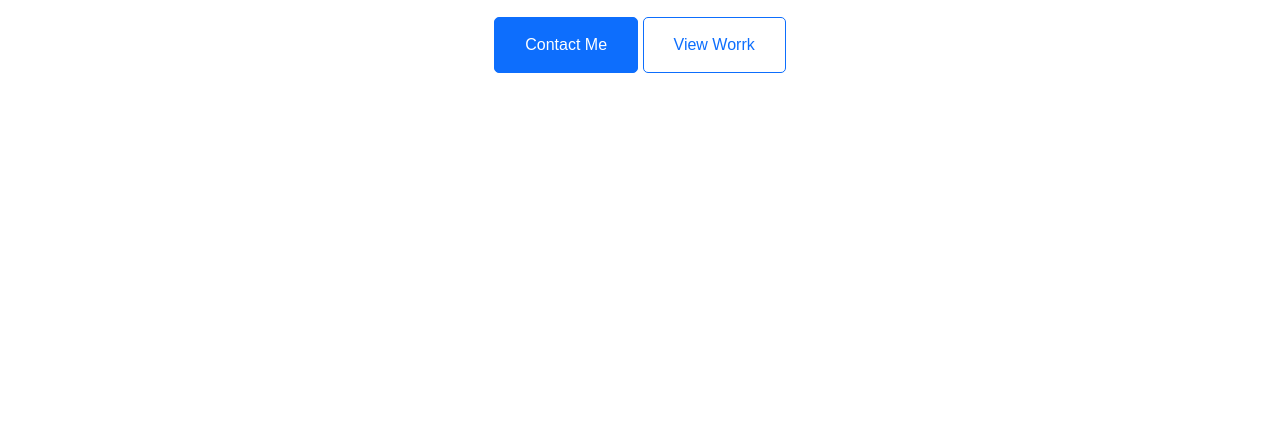
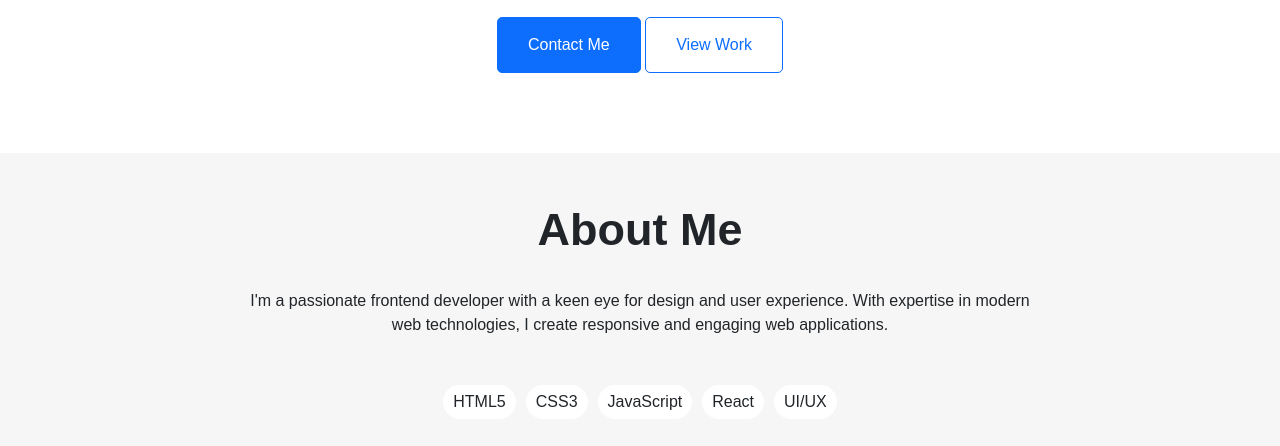
Before and after one commit to Javlonbek-1010/Mustaqil-loyiha, a plain HTML site: page index.html in a window 1280 px wide. Shown: the part 568-1014 px from the top of the page. Before the commit the page ends 800 px from the top, so only its background shows below. Drawn offline with nearby package versions, Linux system fonts and the light colour scheme.

Commit message:
Pastki qotor qoshildi

```diff
--- a/index.html
+++ b/index.html
@@ -41,8 +41,21 @@
     <p class="a">Frontend Developer & UI Designer</p>
     <div class="but">
     <button class="blue">Contact Me</button>
-    <button class="white">View Worrk</button>
+    <button class="white">View Work</button>
     </div>
+
+    <div class="box2">
+      <h1 class="me">About Me</h1>
+      <p class="text">I'm a passionate frontend developer with a keen eye for design and user experience. With expertise in modern <br> web technologies, I create responsive and engaging web applications.</p>
+      <div class="box3">
+      <div class="html">HTML5</div>
+      <div class="css">CSS3</div>
+      <div class="javascript">JavaScript</div>
+      <div class="react">React</div>
+      <div class="ui">UI/UX</div>
+      </div>
+    </div>
+
 
     <script src="https://cdn.jsdelivr.net/npm/bootstrap@5.0.2/dist/js/bootstrap.bundle.min.js" integrity="sha384-MrcW6ZMFYlzcLA8Nl+NtUVF0sA7MsXsP1UyJoMp4YLEuNSfAP+JcXn/tWtIaxVXM" crossorigin="anonymous"></script>
 </body>
--- a/main.css
+++ b/main.css
@@ -1,5 +1,6 @@
 *{
     font-family: sans-serif;
+
 }
 .box{
     box-shadow: 5px 1.5px 6px;
@@ -34,6 +35,7 @@
     background-color: #0d6efd;
     border-radius: 5px;
     color: white;
+    transition:  0.5s
 }
 .white{
     padding: 15px 30px;
@@ -41,6 +43,7 @@
     background-color: white;
     border-radius: 5px;
     color: #0d6efd;
+    transition:0.5s
 }
 .but{
     text-align: center;
@@ -63,3 +66,59 @@
    margin-left: 1450px;
    gap: 10px;
 }
+.blue:hover{
+    background-color: #0d5bcf;
+
+}
+.white:hover{
+    background-color: #0d6efd;
+    color: white;
+
+}
+.box2{
+    background-color: rgba(228, 228, 228, 0.336);
+    padding: 50px 0;
+    text-align: center;
+    margin-top: 5rem;
+    margin-bottom: 2rem;
+
+}
+.me{
+    font-size: 45px;
+    font-weight: 600;
+    margin-bottom: 2rem;
+}
+.box3{
+    display: flex;
+    justify-content: center;
+    gap: 10px;
+    margin-top: 3rem;
+
+}
+
+.html{
+    background-color: white;
+    border-radius: 40px;
+    padding: 5px 10px;
+}
+.css{
+background-color: white;
+    border-radius: 40px;
+    padding: 5px 10px;
+}
+.ui{
+    background-color: white;
+    border-radius: 40px;
+    padding: 5px 10px;
+}
+.javascript{
+    background-color: white;
+    border-radius: 40px;
+    padding: 5px 10px;
+}
+.react{
+    background-color: white;
+    border-radius: 40px;
+    padding: 5px 10px;
+
+}
```
